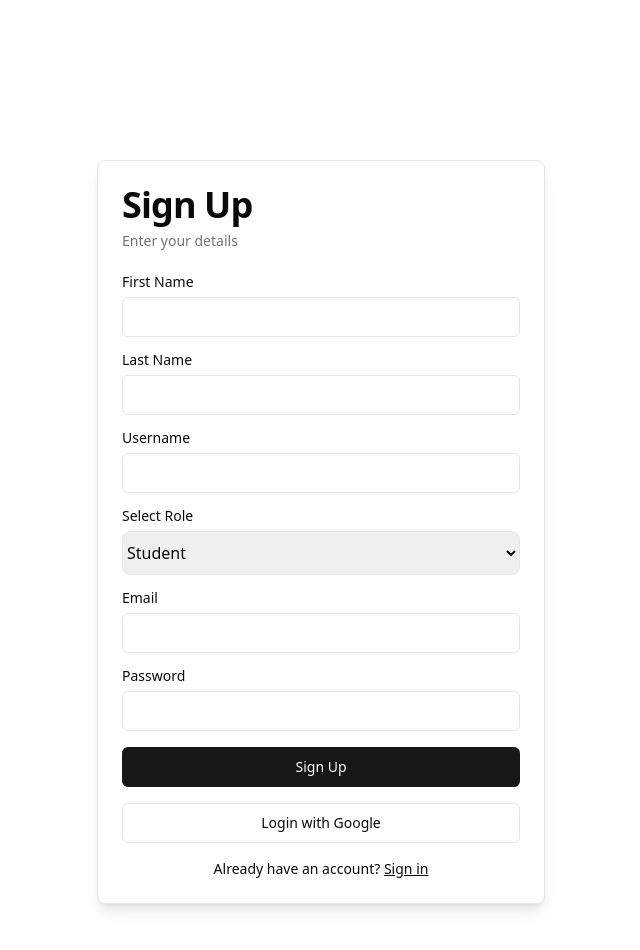
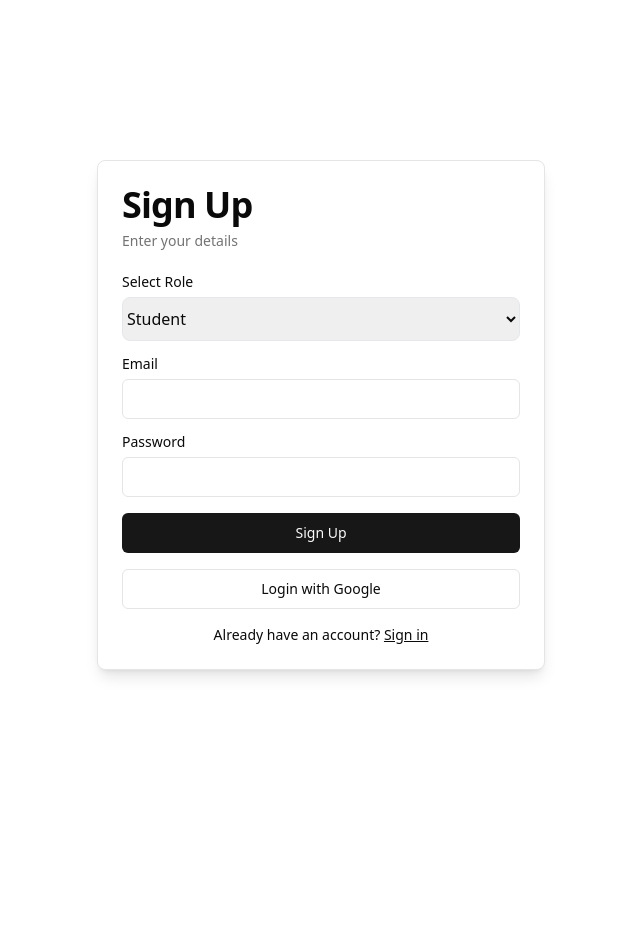
Before and after one commit to Darker98/EduFlow, a React (Vite) app in the folder client/: page /signup in a window 1280 px wide. Shown: the top 950 px of the page, without its empty margins (319-959 px from the left). After the commit the page ends 830 px from the top, so only its background shows below. Built offline with nearby package versions, Linux system fonts and the light colour scheme.

Commit message:
removed first_name, last_name and user_name from signup

```diff
--- a/client/src/components/signup-form.jsx
+++ b/client/src/components/signup-form.jsx
@@ -25,9 +25,6 @@ import {
 const SignUp = () => {
   const navigate = useNavigate();
   const { toast } = useToast();
-  const [username, setUsername] = useState();
-  const [first_name, setFirstName] = useState();
-  const [last_name, setLastName] = useState();
   const [email, setEmail] = useState();
   const [password, setPassword] = useState();
   const [role, setRole] = useState();
@@ -35,12 +32,9 @@ const SignUp = () => {
   const handleSignUp = async () => {
     try {
       const res = await axios.post("http://localhost:3000/user/signup", {
-        first_name,
-        last_name,
-        username,
-        role,
         email,
         password,
+        role,
       });
 
       if (res.data.success) {
@@ -69,33 +63,7 @@ const SignUp = () => {
       </CardHeader>
       <CardContent>
         <div className="grid gap-4">
-          <div className="grid gap-2">
-            <Label>First Name</Label>
-            <Input
-              type="text"
-              required
-              value={first_name}
-              onChange={(e) => setFirstName(e.target.value)}
-            />
-          </div>
-          <div className="grid gap-2">
-            <Label>Last Name</Label>
-            <Input
-              type="text"
-              required
-              value={last_name}
-              onChange={(e) => setLastName(e.target.value)}
-            />
-          </div>
-          <div className="grid gap-2">
-            <Label>Username</Label>
-            <Input
-              type="text"
-              required
-              value={username}
-              onChange={(e) => setUsername(e.target.value)}
-            />
-          </div>
+
           <div className="grid gap-2">
             <Label>Select Role</Label>
             <select value={role} onChange={(e) => setRole(e.target.value)} className="border h-11 rounded-lg">
```
